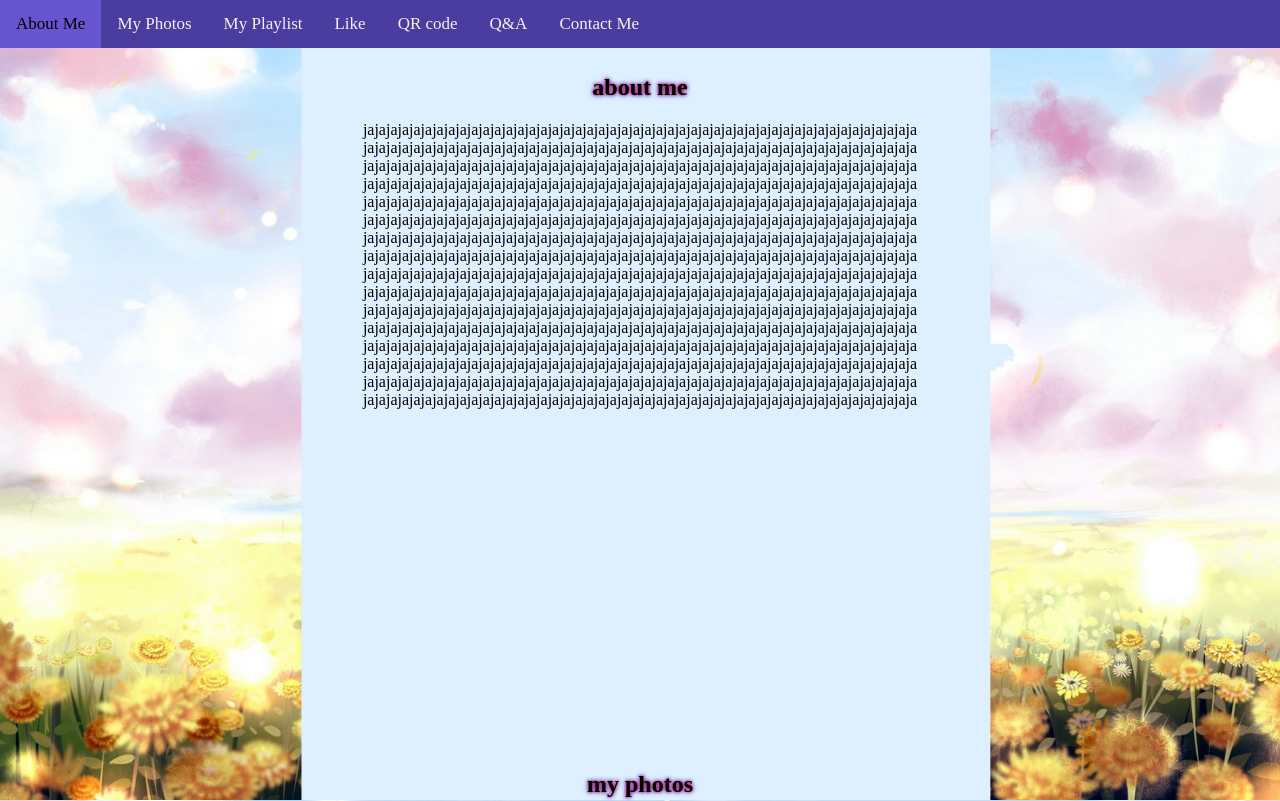
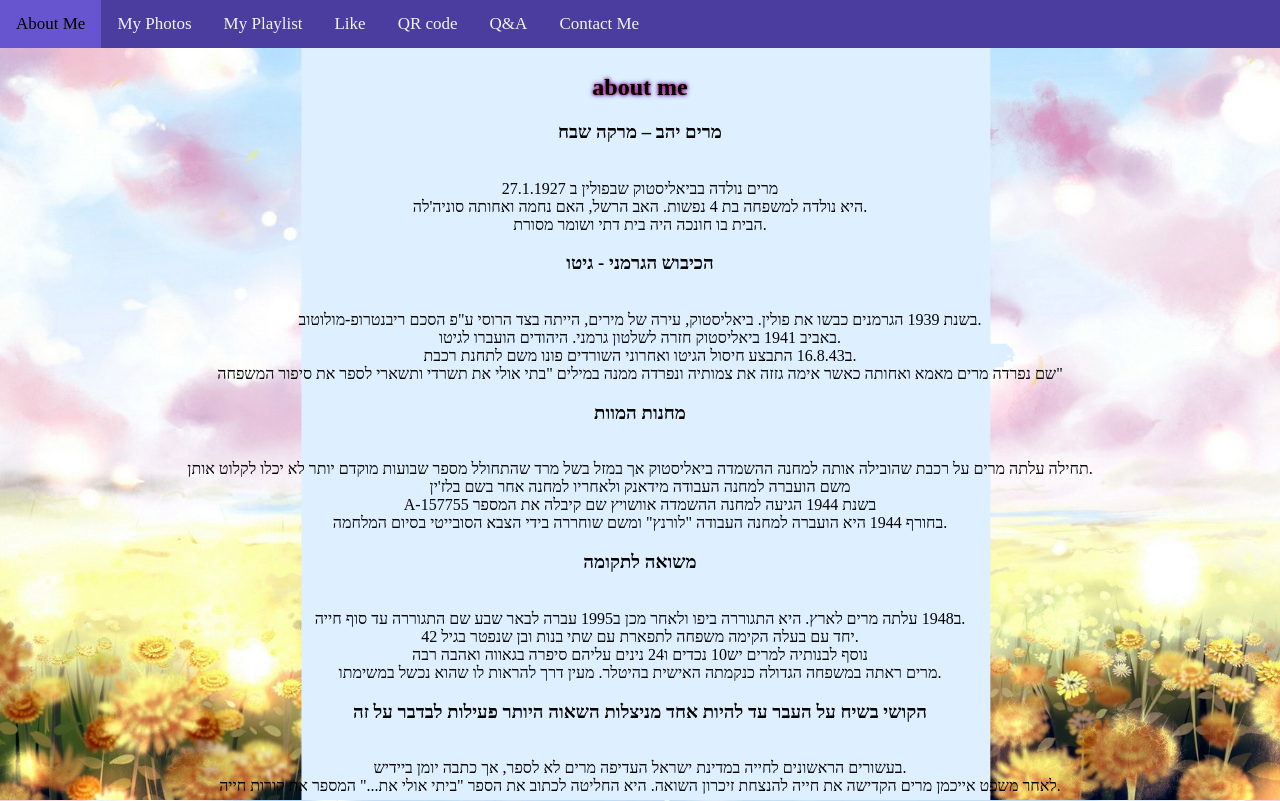
Before and after one commit to Web-Development-Environments-2021/206085540, a plain HTML site: page index.html in a window 1280 px wide. Shown: the top 801 px of the page. Drawn offline with Linux system fonts and the light colour scheme; a script that the page names is missing.

Commit message:
update the page

```diff
--- a/index.html
+++ b/index.html
@@ -22,22 +22,64 @@
 <br/>
 <h2>about me</h2>
 <center>
-  jajajajajajajajajajajajajajajajajajajajajajajajajajajajajajajajajajajajajajajajajajajajajajajaja<br>
-  jajajajajajajajajajajajajajajajajajajajajajajajajajajajajajajajajajajajajajajajajajajajajajajaja<br>
-  jajajajajajajajajajajajajajajajajajajajajajajajajajajajajajajajajajajajajajajajajajajajajajajaja<br>
-  jajajajajajajajajajajajajajajajajajajajajajajajajajajajajajajajajajajajajajajajajajajajajajajaja<br>
-  jajajajajajajajajajajajajajajajajajajajajajajajajajajajajajajajajajajajajajajajajajajajajajajaja<br>
-  jajajajajajajajajajajajajajajajajajajajajajajajajajajajajajajajajajajajajajajajajajajajajajajaja<br>
-  jajajajajajajajajajajajajajajajajajajajajajajajajajajajajajajajajajajajajajajajajajajajajajajaja<br>
-  jajajajajajajajajajajajajajajajajajajajajajajajajajajajajajajajajajajajajajajajajajajajajajajaja<br>
-  jajajajajajajajajajajajajajajajajajajajajajajajajajajajajajajajajajajajajajajajajajajajajajajaja<br>
-  jajajajajajajajajajajajajajajajajajajajajajajajajajajajajajajajajajajajajajajajajajajajajajajaja<br>
-  jajajajajajajajajajajajajajajajajajajajajajajajajajajajajajajajajajajajajajajajajajajajajajajaja<br>
-  jajajajajajajajajajajajajajajajajajajajajajajajajajajajajajajajajajajajajajajajajajajajajajajaja<br>
-  jajajajajajajajajajajajajajajajajajajajajajajajajajajajajajajajajajajajajajajajajajajajajajajaja<br>
-  jajajajajajajajajajajajajajajajajajajajajajajajajajajajajajajajajajajajajajajajajajajajajajajaja<br>
-  jajajajajajajajajajajajajajajajajajajajajajajajajajajajajajajajajajajajajajajajajajajajajajajaja<br>
-  jajajajajajajajajajajajajajajajajajajajajajajajajajajajajajajajajajajajajajajajajajajajajajajaja<br>
+  <h3>  מרים יהב – מרקה שבח</h3><br>
+  מרים נולדה בביאליסטוק שבפולין ב 27.1.1927
+<br>
+היא נולדה למשפחה בת 4 נפשות. האב הרשל, האם נחמה ואחותה סוניה'לה.
+<br>
+הבית בו חונכה היה בית דתי ושומר מסורת.
+<br>
+<h3>  הכיבוש הגרמני - גיטו</h3><br>
+בשנת 1939 הגרמנים כבשו את פולין. ביאליסטוק, עירה של מירים, הייתה בצד הרוסי ע"פ הסכם ריבנטרופ-מולוטוב.
+<br>
+באביב 1941 ביאליסטוק חזרה לשלטון גרמני. היהודים הועברו לגיטו.
+<br>
+ב16.8.43 התבצע חיסול הגיטו ואחרוני השורדים פונו משם לתחנת רכבת.
+<br>
+שם נפרדה מרים מאמא ואחותה כאשר אימה גזזה את צמותיה ונפרדה ממנה במילים "בתי אולי את תשרדי ותשארי לספר את סיפור המשפחה"
+<br>
+<h3>  מחנות המוות</h3><br>
+תחילה עלתה מרים על רכבת שהובילה אותה למחנה ההשמדה ביאליסטוק אך במזל בשל מרד שהתחולל מספר שבועות מוקדם יותר לא יכלו לקלוט אותן.
+<br>
+משם הועברה למחנה העבודה מידאנק ולאחריו למחנה אחר בשם בלז'ין
+<br>
+A-157755 בשנת 1944 הגיעה למחנה ההשמדה אוושויץ שם קיבלה את המספר
+<br>
+בחורף 1944 היא הועברה למחנה העבודה "לורנץ" ומשם שוחררה בידי הצבא הסובייטי בסיום המלחמה.
+<br>
+<h3>  משואה לתקומה</h3><br>
+ב1948 עלתה מרים לארץ. היא התגוררה ביפו ולאחר מכן ב1995 עברה לבאר שבע שם התגוררה עד סוף חייה.
+<br>
+יחד עם בעלה הקימה משפחה לתפארת עם שתי בנות ובן שנפטר בגיל 42.
+<br>
+נוסף לבנותיה למרים יש10 נכדים ו24 נינים עליהם סיפרה בגאווה ואהבה רבה
+<br>
+מרים ראתה במשפחה הגדולה כנקמתה האישית בהיטלר. מעין דרך להראות לו שהוא נכשל במשימתו.
+<br>
+<h3>   הקושי בשיח על העבר עד להיות אחד מניצלות השאוה היותר פעילות לבדבר על זה</h3><br>
+בעשורים הראשונים לחייה במדינת ישראל העדיפה מרים לא לספר, אך כתבה יומן ביידיש.
+<br>
+לאחר משפט אייכמן מרים הקדישה את חייה להנצחת זיכרון השואה. היא החליטה לכתוב את הספר "ביתי אולי את..." המספר את קורות חייה.
+<br>
+<h3> "לזכור ולעולם לא לשכוח." </h3><br>
+לאחר משפט אייכמן מרים הקדישה את עצמה להנצחת זיכרון השואה. הנצחה זו התבטאה במספר דרכים:
+<br>
+מרים שימשה כאשת עדות לעשרות בתי ספר בכול הארץ במסעות לפולין.
+<br>
+היא נתנה הרצאות רבות במסגרות חנוכיות, בניהם בתי ספר חילוניים ודתיים כאחד, ובהן סיפרה את סיפורה.
+<br>
+גולת הכותרת שלה היה ליווי קבוצת חיילים וקציני צבא "עדים במדים"
+<br>
+<h3> עבודת למען ניצולי השואה </h3><br>
+מרים הייתה פעילה במסגרות שונות למען שיפור זכיות הניצולים. בניהם ארגון "עמך" בבאר שבע.
+<br>
+פעלה רבות למען הקמת אנדרטה לניצולי שואה ובית יד לבנים בבאר שבע.
+<br>
+למרים היה חיבור מרגש עם תאטרון פסיק, והיא אפילו עזרה להם בחיבור ההצגה "ליצני החצר." בכך שליוותה אותם לסיורם באושוויץ.
+<br>
+הצגה מבוססת על ספרה הועלתה באופקים ע"י תלמידי בית הספר "הרב תחומי." בשילוב הקראה בקולה.
+<br>
+
 </center>
 <br/>
 <br/>
@@ -62,9 +104,24 @@
 <br/>
 <br/>
 <h2>my photos</h2>
-<center><img src="584.jpg" alt="scerd" class="center"><br>
-  <img src="artemis.jpg" alt="artemis" class="center" width="350" height="500">
-</center>
+<center>
+  <script src="https://cdn.jsdelivr.net/npm/publicalbum@latest/embed-ui.min.js" async></script>
+  <div class="pa-gallery-player-widget" style="width:640px; height:480px; display:none;"
+    data-link="https://photos.app.goo.gl/k37PVcDsPU6fWEPx7"
+    data-title="מרים יהב"
+    data-description="9 new photos added to shared album">
+    <object data="https://lh3.googleusercontent.com/aP92Tx102iYHGZyfZLgg8Eh8Ho1oFglp2Dves9yrDRYJi2M_7mZB9g1VSPrNrplYVm8hGV2xwpgg5SAF2tXaYgtzmvQcyLBiYm80AOxltSM8ingD04xe3ocSZtVnmqob6lj3DEUOMw=w1920-h1080"></object>
+    <object data="https://lh3.googleusercontent.com/U43qRVQLXiIv98jRV_shepSq6tsr4SMSCEHakQx9mQniial3y84sgia4C_h4ZwdzzN4zw9H5NebU26rZZI2mmEzB3LuW4M_zj4mpJTsFRCRtMCGEBzKw8vJTdlD3a_qn72N06MbKPw=w1920-h1080"></object>
+    <object data="https://lh3.googleusercontent.com/3XXq5s54_QUX5lfmXXfSCGc_Dx93rDeiIqZUk6wXL5X9ZbsZKFyJZr212xBRl1zScNKjyw5hTaRlb3MMCMEiYrne2VAElKlordAZiTweYUlY68wQvYuRzQnbGzdTNlrXSIChjbDw1Q=w1920-h1080"></object>
+    <object data="https://lh3.googleusercontent.com/B3_KkgoeGEyjKyIbAbMeRnqAvhFdR5yQ5tREWMYt-7OHZ_6FUnhFHMUwlPwJNtzTTmvwrqcuH8teSBHsad4UDMDCpVC52SZsX4U9RZ1DpNMy6YYJbkgSkVgH4-WFyN-b1CaxZVOtkA=w1920-h1080"></object>
+    <object data="https://lh3.googleusercontent.com/ZNC8K8KuZfZDjIRcXu5u-ezKVDWr73WCAKj55-VNlEeER71w_VOVcjbWnxyDWwFgqUgxu2wN6oZkwZ38SfYyPkd0eH9zS4gWo-t0S4Q4K5NyLRCSXSrPYjlfBTDKIl2RkDs7B0jePw=w1920-h1080"></object>
+    <object data="https://lh3.googleusercontent.com/kugx7m-Br-jRZSVq_lEeuAoDSpvnthpAlrE_lhjhiLwHQTukd3wQhD9uGw4SxRFVMOcHBXDXCDQ_ogGf6TSMjqXgyg6le34YcTSu-01xViClGL0h0GgHH3LJGE4bPqj2TJUtVv125w=w1920-h1080"></object>
+    <object data="https://lh3.googleusercontent.com/CRTiG_eHSgHEjyxxbnZN3lulsowElhWT9T0I8lgBMm-0SW0CH2MGPRe-uGLsLOL9ODEd_p_xagbEBGNRasyWpWWFVcRs0Act9s1SFdBc87WvNFyKOxR1siFbzK92nHxi0g6THO95ug=w1920-h1080"></object>
+    <object data="https://lh3.googleusercontent.com/PxiMTlT65Cw2dgg45EFj2ETV9XTh7h8HoyYQmPZK1FPsrFYDrn8E3ji5MVP8emoRoaJxWHSZYZIxGX4SQSz9wyKCtpfc0_qQFbQCoGrAssmwECMNsTkMwAuyM3h12DeYxu3ba_H5FA=w1920-h1080"></object>
+    <object data="https://lh3.googleusercontent.com/F-IP9bepO_3kTU1PUWVpfg1ZRfr6nKLkQOOgQVHROnGkoRMamL-CzfwSgKKjBI8aQmOa4vlsPuL6WpB7AGPtpBx23o7OYXI6X_vV0awSw_RtvL_3qw3bElNWDbUZIee1-iCqXsYKtA=w1920-h1080"></object>
+  </div>
+
+  </center>
 <br/>
 <br/>
 <br/>
@@ -89,10 +146,7 @@
 <br/>
 <h2>playlist</h2>
 <center>
-  <iframe width="560" height="315" src="https://www.youtube.com/embed/VDLZ6Mqy7AM" frameborder="0" allow="accelerometer; autoplay; clipboard-write; encrypted-media; gyroscope; picture-in-picture" allowfullscreen></iframe>
-</center>
-<br/>
-<br/>
+  <iframe width="560" height="315" src="https://www.youtube.com/embed/videoseries?list=PLTZJ3cgYkfOzbZTtxsJDefibuB83C_ikc" frameborder="0" allow="autoplay; encrypted-media" allowfullscreen></iframe><br/>
 <br/>
 </section>
 
@@ -270,14 +324,11 @@ $(function(){
  </script>
  <script>
    function sendMail() {
-    var link = "mailto:" + encodeURIComponent(document.getElementById('email').value)+
+    var link = "mailto:" + encodeURIComponent(document.getElementById('email').value)
+             + "?cc=roypyp@gmail.com"
              + "&subject=" + encodeURIComponent(document.getElementById('subject').value)
-             + "&body=" + encodeURIComponent(document.getElementById('mailcontant').value)
-    ;
-    var link = "mailto:me@example.com"+
-             "?cc=CCaddress@example.com"+
-             "&subject=" + escape("This is subject")+
-             "&body=" + escape("This is body");
+             + "&body=" + encodeURIComponent(document.getElementById('mailcontant').value);
+
     window.location.href = link;
 }
  </script>
```
